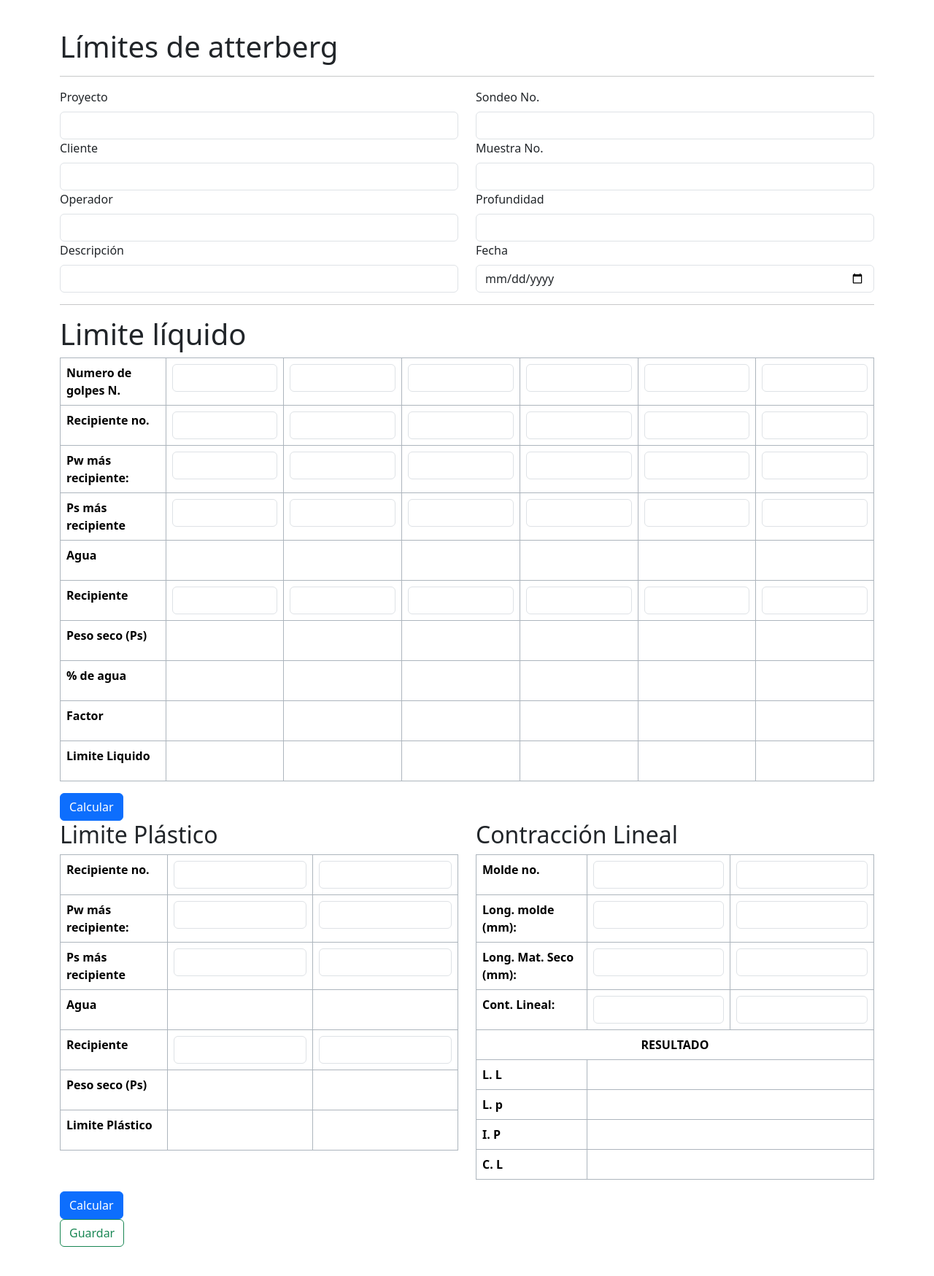
After one commit to IsabellaDo5/sistema_geonicsav1, a Django app: page /limites-de-attemberg/ in a window 1280 px wide. The commit adds this page. Shown: the whole page at 73% size. Run offline with Django 4.2, Linux system fonts and the light colour scheme; data that the repository does not hold is empty.

Commit message:
Template y JS LimitesAtterberg

```diff
--- a/SisGeonicv1/urls.py
+++ b/SisGeonicv1/urls.py
@@ -22,5 +22,6 @@ urlpatterns = [
     path('admin/', admin.site.urls),
     path('', ensayos.views.index),
     path('granulometria/', ensayos.views.granulometria),
+    path('limites-de-attemberg/', ensayos.views.limites_atterberg),
     path('api/graficogranu', ensayos.views.grafica_granulometria.as_view(), name='grafica_granu'),
 ]
--- a/ensayos/static/granulometria.js
+++ b/ensayos/static/granulometria.js
@@ -1,3 +1,5 @@
+
+
 document.getElementById("calcular_granulometria").addEventListener('click', async ( )=>{
     try{
         const response = await fetch('api/graficogranu');
--- /dev/null
+++ b/ensayos/static/limites_atterberg.js
@@ -0,0 +1,69 @@
+function limite_liquido(event, no_golpes, no_recipiente, pw_recip, ps_recip, agua, recipiente, peso_seco,pte_agua, factor) {
+    calcular_agua(pw_recip, ps_recip, agua);
+    calcular_peso_seco(ps_recip, recipiente, peso_seco);
+    calcular_pte_agua(agua, peso_seco, pte_agua);
+}
+
+function calcular_peso_seco(ps_mas_recip, recipiente_input, peso_seco) {
+    const ps_recip = document.getElementsByName(ps_mas_recip);
+    const recipiente = document.getElementsByName(recipiente_input);
+    const resultado_input = document.getElementsByName(peso_seco);
+
+    for (let x = 0; x < ps_recip.length; x++) {
+        resultado_input[x].value = "";
+        const ps = ps_recip[x].value;
+        const recip = recipiente[x].value;
+
+        if (recip !== "" && ps != "") {
+            const arg1 = parseFloat(ps);
+            const arg2 = parseFloat(recip);
+            if (!isNaN(arg1) && !isNaN(arg2)) {
+                resultado_input[x].value = (arg1-arg2).toFixed(2);
+            }
+        }
+    }
+
+}
+function calcular_agua(pw_mas_recip, ps_mas_recip, agua) {
+
+    const pw_recip = document.getElementsByName(pw_mas_recip);
+    const ps_recip = document.getElementsByName(ps_mas_recip);
+    const agua_input = document.getElementsByName(agua);
+
+    for (let x = 0; x < pw_recip.length; x++) {
+        agua_input[x].value = "";
+        const pw = pw_recip[x].value;
+        const ps = ps_recip[x].value;
+
+        if (pw !== "" && ps != "") {
+            const arg1 = parseFloat(pw);
+            const arg2 = parseFloat(ps);
+            if (!isNaN(arg1) && !isNaN(arg2)) {
+                agua_input[x].value = (arg1-arg2).toFixed(2);
+
+                console.log(pw,ps+" Args: "+ arg1, arg2);
+                console.log(agua_input[x].value)
+            }
+        }
+    }
+}
+
+function calcular_pte_agua(agua_i, peso_seco_i, pct_agua_i){
+    const agua = document.getElementsByName(agua_i);
+    const pesoseco = document.getElementsByName(peso_seco_i);
+    const pce_agua = document.getElementsByName(pct_agua_i);
+
+    for (let x = 0; x < agua.length; x++) {
+        pce_agua[x].value = "";
+        const a = agua[x].value;
+        const ps = pesoseco[x].value;
+
+        if (a !== "" && ps != "") {
+            const arg1 = parseFloat(a);
+            const arg2 = parseFloat(ps);
+            if (!isNaN(arg1) && !isNaN(arg2)) {
+                pce_agua[x].value = (100*(arg1/arg2)).toFixed(2);
+            }
+        }
+    }
+}
--- a/ensayos/templates/layout.html
+++ b/ensayos/templates/layout.html
@@ -21,6 +21,7 @@
     crossorigin="anonymous"></script>
 
     <script src="{% static 'granulometria.js' %}"></script>
+    <script src="{% static 'limites_atterberg.js' %}"></script>
 </body>
 
 </html>
--- /dev/null
+++ b/ensayos/templates/limites_atterberg.html
@@ -0,0 +1,353 @@
+{% extends "layout.html" %}
+{% block title %}
+Límites de Atterberg
+{% endblock %}
+
+{% block content %}
+<h1> Límites de atterberg </h1>
+
+<hr>
+<form action="/limites_atterberg/" method="POST">
+  {% csrf_token %}
+  <div class="row">
+    <div class="col-md">
+      <label class="form-label">Proyecto</label>
+      <input type="text" name="nombre_proyecto" class="form-control">
+
+      <label class="form-label">Cliente</label>
+      <input type="text" name="cliente" class="form-control">
+
+      <label class="form-label">Operador</label>
+      <input type="text" name="operador" class="form-control">
+
+      <label class="form-label">Descripción</label>
+      <input type="text" name="descripcion" class="form-control">
+
+    </div>
+
+    <div class="col-md">
+      <label class="form-label">Sondeo No.</label>
+      <input type="text" name="no_sondeo" class="form-control">
+
+      <label class="form-label">Muestra No.</label>
+      <input type="text" name="no_muestra" class="form-control">
+
+      <label class="form-label">Profundidad</label>
+      <input type="text" name="profundidad" class="form-control">
+
+      <label class="form-label">Fecha</label>
+      <input type="date" name="fecha_ensayo" class="form-control">
+    </div>
+  </div>
+  <hr>
+  <div class="row ">
+    <h1>Limite líquido</h1>
+    <div class="table-responsive">
+      <table class="table table-bordered border-dark-subtle">
+        <tbody>
+          <tr>
+
+            <th scope="row">Numero de golpes N.</th>
+
+            <td><input class="form-control" name="no_golpes_LL" type="number" step="0.01" value="" id=""> </td>
+            <td><input class="form-control" name="no_golpes_LL" type="number" step="0.01" value="" id=""> </td>
+            <td><input class="form-control" name="no_golpes_LL" type="number" step="0.01" value="" id=""> </td>
+            <td><input class="form-control" name="no_golpes_LL" type="number" step="0.01" value="" id=""> </td>
+            <td><input class="form-control" name="no_golpes_LL" type="number" step="0.01" value="" id=""> </td>
+            <td><input class="form-control" name="no_golpes_LL" type="number" step="0.01" value="" id=""> </td>
+          </tr>
+
+          <tr>
+
+            <th scope="row">Recipiente no.</th>
+
+            <td><input class="form-control" name="recipiente_no_LL" type="number" step="0.01" value="" id=""> </td>
+            <td><input class="form-control" name="recipiente_no_LL" type="number" step="0.01" value="" id=""> </td>
+            <td><input class="form-control" name="recipiente_no_LL" type="number" step="0.01" value="" id=""> </td>
+            <td><input class="form-control" name="recipiente_no_LL" type="number" step="0.01" value="" id=""> </td>
+            <td><input class="form-control" name="recipiente_no_LL" type="number" step="0.01" value="" id=""> </td>
+            <td><input class="form-control" name="recipiente_no_LL" type="number" step="0.01" value="" id=""> </td>
+          </tr>
+
+          <tr>
+
+            <th scope="row">Pw más recipiente:</th>
+
+            <td><input class="form-control" name="pw_mas_recip_LL" type="number" step="0.01" value="" id=""> </td>
+            <td><input class="form-control" name="pw_mas_recip_LL" type="number" step="0.01" value="" id=""> </td>
+            <td><input class="form-control" name="pw_mas_recip_LL" type="number" step="0.01" value="" id=""> </td>
+            <td><input class="form-control" name="pw_mas_recip_LL" type="number" step="0.01" value="" id=""> </td>
+            <td><input class="form-control" name="pw_mas_recip_LL" type="number" step="0.01" value="" id=""> </td>
+            <td><input class="form-control" name="pw_mas_recip_LL" type="number" step="0.01" value="" id=""> </td>
+          </tr>
+          <tr>
+
+            <th scope="row">Ps más recipiente</th>
+
+            <td><input class="form-control" name="ps_mas_recip_LL" type="number" step="0.01" value="" id=""> </td>
+            <td><input class="form-control" name="ps_mas_recip_LL" type="number" step="0.01" value="" id=""> </td>
+            <td><input class="form-control" name="ps_mas_recip_LL" type="number" step="0.01" value="" id=""> </td>
+            <td><input class="form-control" name="ps_mas_recip_LL" type="number" step="0.01" value="" id=""> </td>
+            <td><input class="form-control" name="ps_mas_recip_LL" type="number" step="0.01" value="" id=""> </td>
+            <td><input class="form-control" name="ps_mas_recip_LL" type="number" step="0.01" value="" id=""> </td>
+          </tr>
+
+          <tr>
+
+            <th scope="row">Agua</th>
+
+            <td><input class="form-control-plaintext" name="agua_LL" type="number" step="0.01" value="" id="" readonly>
+            </td>
+            <td><input class="form-control-plaintext" name="agua_LL" type="number" step="0.01" value="" id="" readonly>
+            </td>
+            <td><input class="form-control-plaintext" name="agua_LL" type="number" step="0.01" value="" id="" readonly>
+            </td>
+            <td><input class="form-control-plaintext" name="agua_LL" type="number" step="0.01" value="" id="" readonly>
+            </td>
+            <td><input class="form-control-plaintext" name="agua_LL" type="number" step="0.01" value="" id="" readonly>
+            </td>
+
+            <td><input class="form-control-plaintext" name="agua_LL" type="number" step="0.01" value="" id="" readonly>
+            </td>
+          </tr>
+
+          <tr>
+
+            <th scope="row">Recipiente</th>
+
+            <td><input class="form-control" name="recipiente_LL" type="number" step="0.01" value="" id=""> </td>
+            <td><input class="form-control" name="recipiente_LL" type="number" step="0.01" value="" id=""> </td>
+            <td><input class="form-control" name="recipiente_LL" type="number" step="0.01" value="" id=""> </td>
+            <td><input class="form-control" name="recipiente_LL" type="number" step="0.01" value="" id=""> </td>
+            <td><input class="form-control" name="recipiente_LL" type="number" step="0.01" value="" id=""> </td>
+            <td><input class="form-control" name="recipiente_LL" type="number" step="0.01" value="" id=""> </td>
+          </tr>
+
+          <tr>
+
+            <th scope="row">Peso seco (Ps)</th>
+
+            <td><input class="form-control-plaintext" name="peso_seco_LL" type="number" step="0.01" value="" id=""
+                readonly> </td>
+            <td><input class="form-control-plaintext" name="peso_seco_LL" type="number" step="0.01" value="" id=""
+                readonly> </td>
+            <td><input class="form-control-plaintext" name="peso_seco_LL" type="number" step="0.01" value="" id=""
+                readonly> </td>
+            <td><input class="form-control-plaintext" name="peso_seco_LL" type="number" step="0.01" value="" id=""
+                readonly> </td>
+            <td><input class="form-control-plaintext" name="peso_seco_LL" type="number" step="0.01" value="" id=""
+                readonly> </td>
+            <td><input class="form-control-plaintext" name="peso_seco_LL" type="number" step="0.01" value="" id=""
+                readonly> </td>
+
+          </tr>
+
+          <tr>
+
+            <th scope="row">% de agua</th>
+
+            <td><input class="form-control-plaintext" name="Pe_agua_LL" type="number" step="0.01" value="" id=""
+                readonly> </td>
+            <td><input class="form-control-plaintext" name="Pe_agua_LL" type="number" step="0.01" value="" id=""
+                readonly> </td>
+            <td><input class="form-control-plaintext" name="Pe_agua_LL" type="number" step="0.01" value="" id=""
+                readonly> </td>
+            <td><input class="form-control-plaintext" name="Pe_agua_LL" type="number" step="0.01" value="" id=""
+                readonly> </td>
+            <td><input class="form-control-plaintext" name="Pe_agua_LL" type="number" step="0.01" value="" id=""
+                readonly> </td>
+            <td><input class="form-control-plaintext" name="Pe_agua_LL" type="number" step="0.01" value="" id=""
+                readonly> </td>
+
+          </tr>
+
+
+          <tr>
+
+            <th scope="row">Factor</th>
+
+            <td><input class="form-control-plaintext" name="factor_LL" type="number" step="0.01" value="" id=""
+                readonly> </td>
+            <td><input class="form-control-plaintext" name="factor_LL" type="number" step="0.01" value="" id=""
+                readonly> </td>
+            <td><input class="form-control-plaintext" name="factor_LL" type="number" step="0.01" value="" id=""
+                readonly> </td>
+            <td><input class="form-control-plaintext" name="factor_LL" type="number" step="0.01" value="" id=""
+                readonly> </td>
+            <td><input class="form-control-plaintext" name="factor_LL" type="number" step="0.01" value="" id=""
+                readonly> </td>
+            <td><input class="form-control-plaintext" name="factor_LL" type="number" step="0.01" value="" id=""
+                readonly> </td>
+
+          </tr>
+
+          <tr>
+
+            <th scope="row">Limite Liquido</th>
+
+            <td><input class="form-control-plaintext" name="Limite_liquido" type="number" step="0.01" value="" id=""
+                readonly> </td>
+            <td><input class="form-control-plaintext" name="Limite_liquido" type="number" step="0.01" value="" id=""
+                readonly> </td>
+            <td><input class="form-control-plaintext" name="Limite_liquido" type="number" step="0.01" value="" id=""
+                readonly> </td>
+            <td><input class="form-control-plaintext" name="Limite_liquido" type="number" step="0.01" value="" id=""
+                readonly> </td>
+            <td><input class="form-control-plaintext" name="Limite_liquido" type="number" step="0.01" value="" id=""
+                readonly> </td>
+            <td><input class="form-control-plaintext" name="Limite_liquido" type="number" step="0.01" value="" id=""
+                readonly> </td>
+
+          </tr>
+        </tbody>
+      </table>
+    </div>
+  </div>
+  <button type="button" class="btn btn-primary"
+    onclick="limite_liquido(event, 'no_golpes_LL', 'recipiente_no_LL', 'pw_mas_recip_LL', 'ps_mas_recip_LL', 'agua_LL', 'recipiente_LL', 'peso_seco_LL' ,'Pe_agua_LL', 'factor_LL')">Calcular</button>
+  <br>
+
+  <div class="row ">
+    <div class="col-md">
+    <h2>Limite Plástico</h2>
+    <div class="table-responsive">
+      <table class="table table-bordered border-dark-subtle">
+        <tbody>
+
+          <tr>
+
+            <th scope="row">Recipiente no.</th>
+
+            <td><input class="form-control" name="recipiente_no_LP" type="number" step="0.01" value="" id=""> </td>
+            <td><input class="form-control" name="recipiente_no_LP" type="number" step="0.01" value="" id=""> </td>
+          </tr>
+
+          <tr>
+
+            <th scope="row">Pw más recipiente:</th>
+
+            <td><input class="form-control" name="pw_mas_recip_LP" type="number" step="0.01" value="" id=""> </td>
+            <td><input class="form-control" name="pw_mas_recip_LP" type="number" step="0.01" value="" id=""> </td>
+          </tr>
+          <tr>
+
+            <th scope="row">Ps más recipiente</th>
+
+            <td><input class="form-control" name="ps_mas_recip_LP" type="number" step="0.01" value="" id=""> </td>
+            <td><input class="form-control" name="ps_mas_recip_LP" type="number" step="0.01" value="" id=""> </td>
+          </tr>
+
+          <tr>
+
+            <th scope="row">Agua</th>
+
+            <td><input class="form-control-plaintext" name="agua_LP" type="number" step="0.01" value="" id="" readonly>
+            </td>
+            <td><input class="form-control-plaintext" name="agua_LP" type="number" step="0.01" value="" id="" readonly>
+            </td>
+          </tr>
+
+          <tr>
+
+            <th scope="row">Recipiente</th>
+
+            <td><input class="form-control" name="recipiente_LP" type="number" step="0.01" value="" id=""> </td>
+            <td><input class="form-control" name="recipiente_LP" type="number" step="0.01" value="" id=""> </td>
+          </tr>
+
+          <tr>
+
+            <th scope="row">Peso seco (Ps)</th>
+            <td><input class="form-control-plaintext" name="peso_seco_LP" type="number" step="0.01" value="" id=""
+              readonly> </td>
+          <td><input class="form-control-plaintext" name="peso_seco_LP" type="number" step="0.01" value="" id=""
+              readonly> </td>
+          <tr>
+
+            <th scope="row">Limite Plástico</th>
+
+            <td><input class="form-control-plaintext" name="Limite_Plastico" type="number" step="0.01" value="" id=""
+                readonly> </td>
+            <td><input class="form-control-plaintext" name="Limite_Plastico" type="number" step="0.01" value="" id=""
+                readonly> </td>
+
+          </tr>
+        </tbody>
+      </table>
+    </div>
+  </div>
+
+  <div class="col-md">
+    <h2>Contracción Lineal</h2>
+    <div class="table-responsive">
+      <table class="table table-bordered border-dark-subtle">
+        <tbody>
+
+          <tr>
+
+            <th scope="row">Molde no.</th>
+
+            <td><input class="form-control" name="molde_no" type="number" step="0.01" value="" id=""> </td>
+            <td><input class="form-control" name="molde_no" type="number" step="0.01" value="" id=""> </td>
+          </tr>
+
+          <tr>
+
+            <th scope="row">Long. molde (mm):</th>
+
+            <td><input class="form-control" name="long_molde"" type="number" step="0.01" value="" id=""> </td>
+            <td><input class="form-control" name="long_molde"" type="number" step="0.01" value="" id=""> </td>
+
+          </tr>
+          <tr>
+
+            <th scope="row">Long. Mat. Seco (mm):</th>
+
+            <td><input class="form-control" name="ps_mas_recip_LP" type="number" step="0.01" value="" id=""> </td>
+            <td><input class="form-control" name="ps_mas_recip_LP" type="number" step="0.01" value="" id=""> </td>
+          </tr>
+          <tr>
+
+          <th scope="row">Cont. Lineal:</th>
+
+            <td><input class="form-control" name="ps_mas_recip_LP" type="number" step="0.01" value="" id=""> </td>
+            <td><input class="form-control" name="ps_mas_recip_LP" type="number" step="0.01" value="" id=""> </td>
+          </tr>
+          <tr>
+            <th colspan="3" class="text-center"> RESULTADO </th>
+          </tr>
+          <tr>
+            <th>L. L</th>
+            <td colspan="2"></td>
+          </tr>
+          <tr>
+            <th>L. p</th>
+            <td colspan="2"></td>
+          </tr>
+          <tr>
+            <th>I. P</th>
+            <td colspan="2"></td>
+          </tr>
+          <tr>
+            <th>C. L</th>
+            <td colspan="2"></td>
+          </tr>
+
+        </tbody>
+      </table>
+    </div>
+
+  </div>
+  </div>
+  <button type="button" class="btn btn-primary"
+    onclick=""
+    id="calcular_granulometria">Calcular</button>
+
+
+  <div class="row" id="grafico_contenedor">
+
+  </div>
+  <button type="submit" class="btn btn-outline-success">Guardar</button>
+</form>
+
+{% endblock %}
--- a/ensayos/views.py
+++ b/ensayos/views.py
@@ -81,3 +81,17 @@ def granulometria(request):
         return render(request, 'granulometria.html', context={
             'mallas': mallas,
         })
+
+def limites_atterberg(request):
+    if request.method == 'POST':
+        return redirect('/')
+    else:
+        with connection.cursor() as cursor:
+            limite_L = cursor.execute("SELECT * FROM ensayos_limiteliquido").fetchall()
+            limite_P = cursor.execute("SELECT * FROM ensayos_limiteplastico").fetchall()
+
+
+        return render(request, 'limites_atterberg.html', context={
+            'limiteLiquido': limite_L,
+            'limitePlastico': limite_P,
+        })
```
